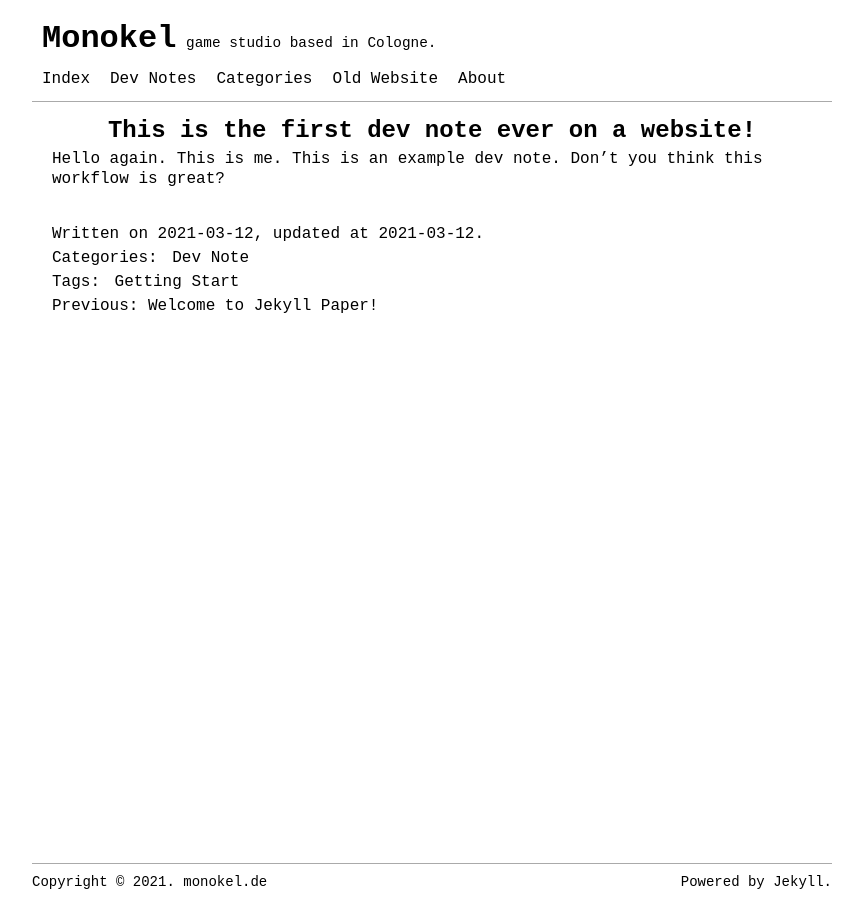
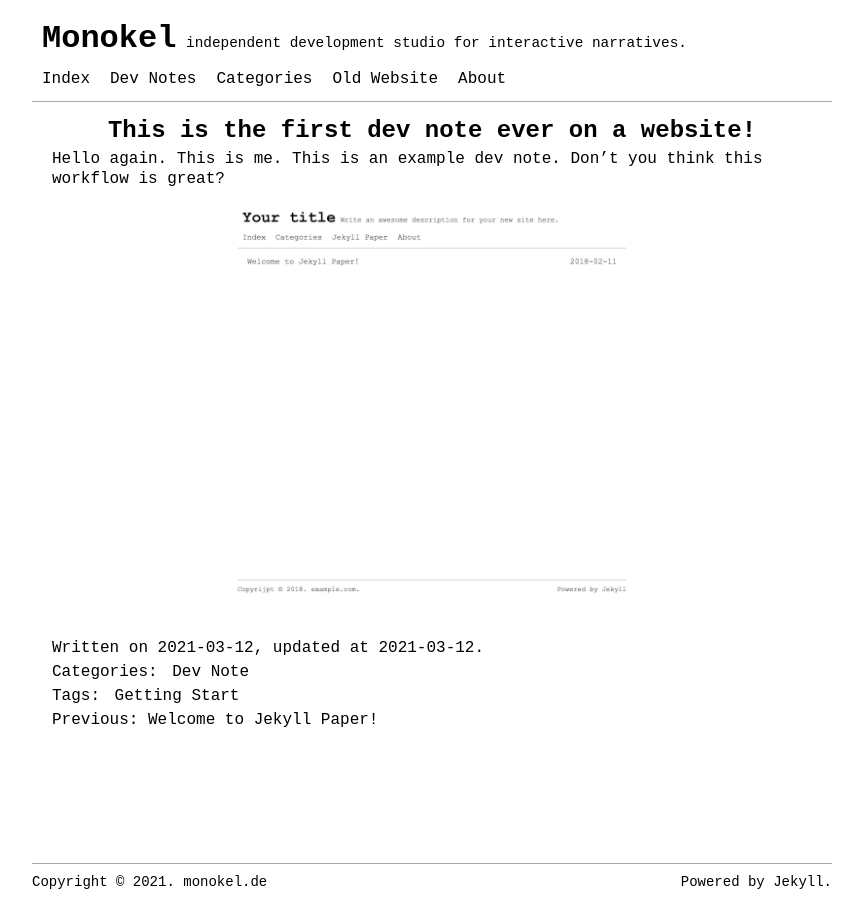
Before and after one commit to hollowspecter/monokel-website, a Jekyll site: the page built from _posts/2021-03-12-first-dev-note.markdown, in a window 1280 px wide. Shown: the whole page, without its empty margins (208-1068 px from the left). Built offline with Jekyll 4.4.1, drawn with Linux system fonts in a browser that asks for light colours.

Commit message:
setup htmlproofer and travis ci

```diff
--- a/Gemfile
+++ b/Gemfile
@@ -23,6 +23,7 @@ group :jekyll_plugins do
   gem "jekyll-sitemap"
   gem "jekyll-archives"
   gem "jekyll-seo-tag"
+  gem 'html-proofer'
 end
 
 # Windows does not include zoneinfo files, so bundle the tzinfo-data gem
--- a/_config.yml
+++ b/_config.yml
@@ -18,7 +18,7 @@ title: Monokel
 email: info@monokel.de
 name: Your name
 description: >- # this means to ignore newlines until "baseurl:"
-  game studio based in Cologne.
+  independent development studio for interactive narratives.
 keywords: [Monokel Game Developer Studio White Shadows]
 baseurl: "" # the subpath of your site, e.g. /blog
 url: "" # the base hostname & protocol for your site, e.g. http://example.com
--- a/_includes/header.html
+++ b/_includes/header.html
@@ -1,5 +1,5 @@
 <div class="header-info">
-  <span class="header-info-name">{{ site.title }}</span>
+  <span class="header-info-name"><a href="{% if item.absoluteUrl != true %}{{ site.baseurl }}/{% endif %}{{ item.url }}">{{ site.title }}</a></span>
   <span class="header-info-desc">{{ site.description }}</span>
 </div>
 <nav class="header-nav">
--- a/_posts/2021-03-12-first-dev-note.markdown
+++ b/_posts/2021-03-12-first-dev-note.markdown
@@ -11,3 +11,4 @@ Hello again.
 This is me.
 This is an example dev note.
 Don't you think this workflow is great?
+![My helpful screenshot](/assets/images/index-screenshot.png)
```
Also changed, not shown: .travis.yml (added), 1 other file.
